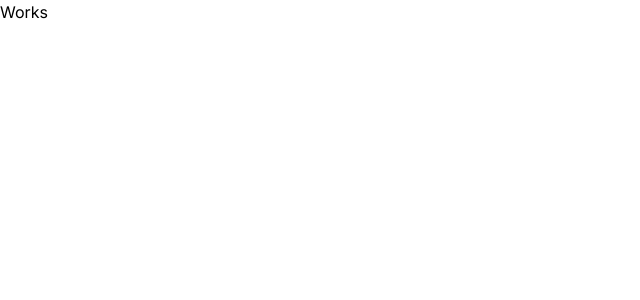
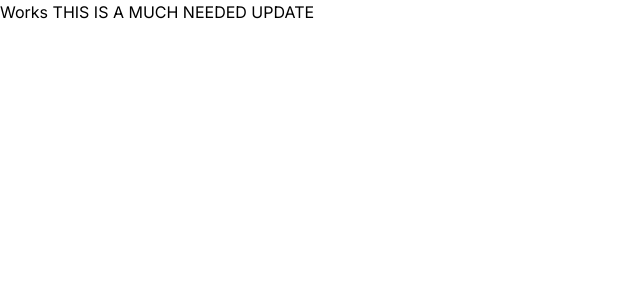
Before and after one commit to rivenshell/ux-portfolio, a Next.js app: page /Work in a window 1280 px wide. Shown: the top 300 px of the page, without its empty margins (0-640 px from the left). Built offline with nearby package versions, Linux system fonts and the light colour scheme.

Commit message:
lifecycle init (working on)
 Project update -current
:wq:wq

```diff
--- a/app/Work/page.tsx
+++ b/app/Work/page.tsx
@@ -5,7 +5,7 @@ const Work = () => {
     <>
       <div>
         <div aria-label="title" className="">
-          Works
+          Works THIS IS A MUCH NEEDED UPDATE
         </div>
         <div aria-label="works"></div>
         <div aria-label="footer"></div>
```
